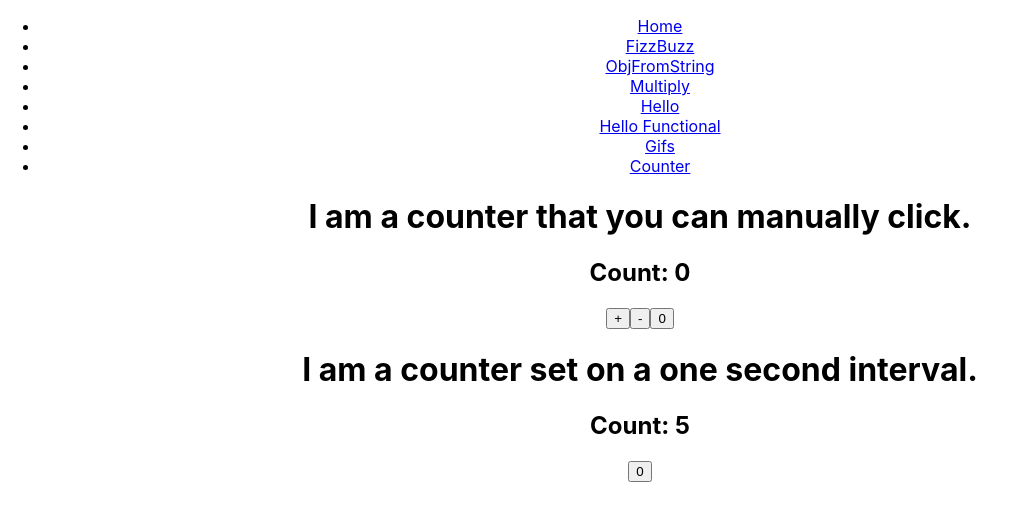
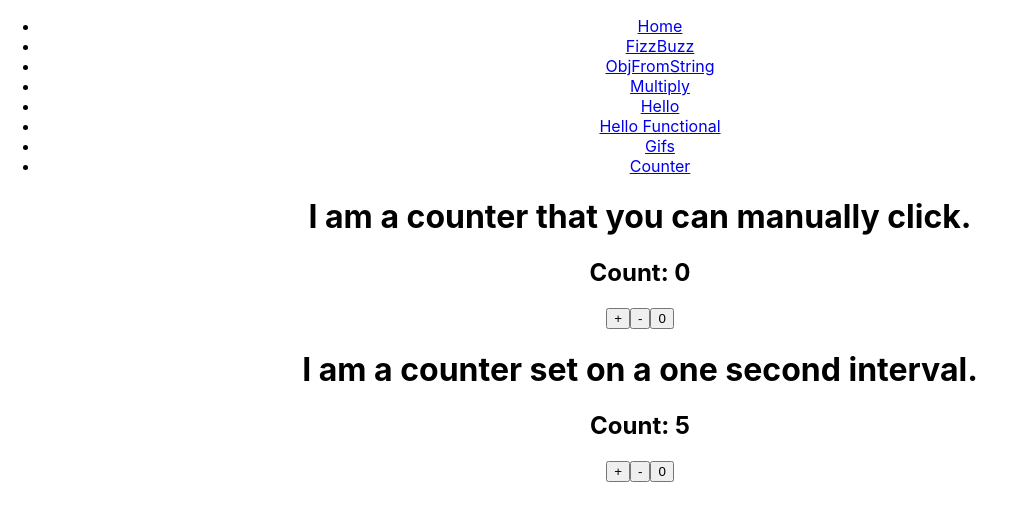
Before and after one commit to MMcClure11/practice-constructor.io, a React (Create React App) app: page /counter in a window 1280 px wide. Shown: the top 520 px of the page, without its empty margins (0-1016 px from the left). Built offline with nearby package versions, Linux system fonts and the light colour scheme.

Commit message:
Add decrease and increase counter bbuttons and functions

```diff
--- a/src/components/Counter.js
+++ b/src/components/Counter.js
@@ -36,6 +36,10 @@ const Counter = () => {
     setCounter(0)
   }
 
+  const decreaseCounter = () => {
+    setCounter(prevCount => prevCount - 1)
+  }
+
   return (
     <div>
       <h1>I am a counter that you can manually click.</h1>
@@ -45,6 +49,8 @@ const Counter = () => {
       <button onClick={ reset }>0</button>
       <h1>I am a counter set on a one second interval.</h1>
       <h2>Count: { counter }</h2>
+      <button onClick={ increaseCounter }>+</button>
+      <button onClick={ decreaseCounter }>-</button>
       <button onClick={ resetCounter }>0</button>
     </div>
   )
```
